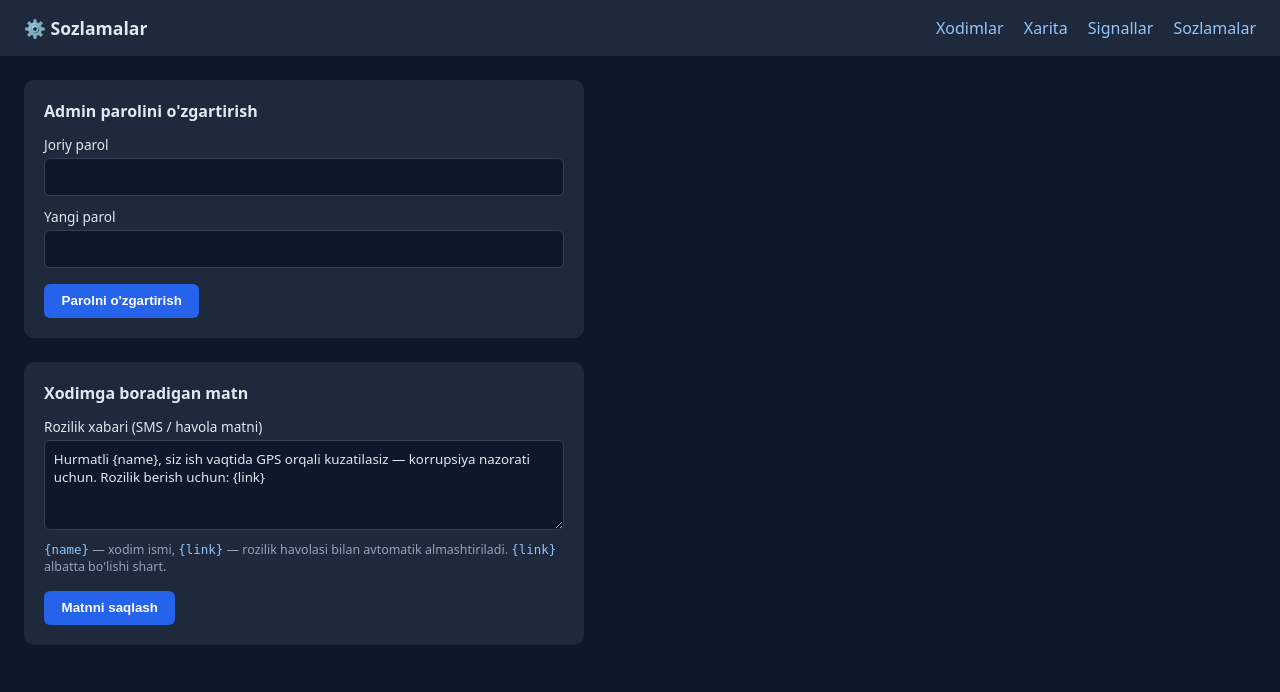
After one commit to mustafaevilham/ilham-github, a Node server app: page /admin/settings in a window 1280 px wide. The commit adds this page. Shown: the top 692 px of the page. Run offline with Node 20, Linux system fonts and the light colour scheme; the visitor is signed in with stand-in values (Sample User, id 1); data that the repository does not hold is empty; some libraries are stand-ins or nearby versions.

Commit message:
gps-monitoring: add admin settings page (change password, edit consent message)
Adds a DB-backed settings table and a Sozlamalar page where the admin can
change their own password and edit the consent/SMS invite message template
({name} and {link} placeholders). Admin credentials are seeded from env on
first boot and read from settings thereafter, so a changed password works;
the seed never overwrites a changed one.

Co-Authored-By: Claude Opus 4.8 <noreply@anthropic.com>
Claude-Session: https://claude.ai/code/session_01Guy5YBpcruFNmzChmCRm2Y

```diff
--- a/gps-monitoring/src/app.js
+++ b/gps-monitoring/src/app.js
@@ -3,8 +3,16 @@ const express = require('express');
 const session = require('express-session');
 const { employeeRoutes } = require('./routes/employeeRoutes');
 const { adminRoutes } = require('./routes/adminRoutes');
+const { ensureAdminSeed } = require('./settings');
 
 function createApp(db, options) {
+  // Seed the admin credentials into the DB settings on first boot so they can
+  // be changed at runtime. On later boots this never overwrites a changed one.
+  ensureAdminSeed(db, {
+    username: options.adminUsername,
+    passwordHash: options.adminPasswordHash,
+  });
+
   const app = express();
 
   app.set('view engine', 'ejs');
--- a/gps-monitoring/src/db.js
+++ b/gps-monitoring/src/db.js
@@ -49,6 +49,11 @@ CREATE TABLE IF NOT EXISTS alerts (
   resolved INTEGER NOT NULL DEFAULT 0,
   FOREIGN KEY (employee_id) REFERENCES employees(id)
 );
+
+CREATE TABLE IF NOT EXISTS settings (
+  key TEXT PRIMARY KEY,
+  value TEXT NOT NULL
+);
 `;
 
 function createDb(dbPath = './data/app.db') {
--- a/gps-monitoring/src/routes/adminRoutes.js
+++ b/gps-monitoring/src/routes/adminRoutes.js
@@ -1,7 +1,10 @@
 const crypto = require('crypto');
 const express = require('express');
-const { verifyPassword, requireAdminAuth } = require('../auth');
+const { verifyPassword, hashPassword, requireAdminAuth } = require('../auth');
 const { sendSms } = require('../sms');
+const {
+  getSetting, setSetting, getConsentTemplate, renderConsentMessage,
+} = require('../settings');
 
 function adminRoutes(db, options) {
   const router = express.Router();
@@ -13,9 +16,10 @@ function adminRoutes(db, options) {
 
   router.post('/login', (req, res) => {
     const { username, password } = req.body;
-    const ok =
-      username === options.adminUsername &&
-      verifyPassword(password || '', options.adminPasswordHash);
+    // Read current credentials from settings (so a changed password works).
+    const storedUser = getSetting(db, 'admin_username', options.adminUsername);
+    const storedHash = getSetting(db, 'admin_password_hash', options.adminPasswordHash);
+    const ok = username === storedUser && verifyPassword(password || '', storedHash);
     if (ok) {
       req.session.isAdmin = true;
       return res.redirect('/admin');
@@ -56,12 +60,56 @@ function adminRoutes(db, options) {
     ).run(employeeId, token, 'pending');
 
     const consentUrl = `${req.protocol}://${req.get('host')}/consent/${token}`;
-    const message =
-      `Hurmatli ${name}, siz ish vaqtida GPS orqali kuzatilasiz — ` +
-      `korrupsiya nazorati uchun. Rozilik berish uchun: ${consentUrl}`;
+    const message = renderConsentMessage(getConsentTemplate(db), {
+      name,
+      link: consentUrl,
+    });
     sendSms(phone, message);
 
     res.redirect('/admin');
+  });
+
+  // --- Settings: change password & edit consent message ---
+  router.get('/settings', (req, res) => {
+    res.render('admin-settings', {
+      template: getConsentTemplate(db),
+      message: req.query.msg || null,
+      error: req.query.err || null,
+    });
+  });
+
+  router.post('/settings/password', (req, res) => {
+    const { current_password, new_password } = req.body;
+    const storedHash = getSetting(db, 'admin_password_hash', options.adminPasswordHash);
+    if (!verifyPassword(current_password || '', storedHash)) {
+      return res.status(200).render('admin-settings', {
+        template: getConsentTemplate(db),
+        message: null,
+        error: 'Joriy parol noto’g’ri',
+      });
+    }
+    if (!new_password || new_password.length < 4) {
+      return res.status(200).render('admin-settings', {
+        template: getConsentTemplate(db),
+        message: null,
+        error: 'Yangi parol kamida 4 belgidan iborat bo’lsin',
+      });
+    }
+    setSetting(db, 'admin_password_hash', hashPassword(new_password));
+    res.redirect('/admin/settings?msg=' + encodeURIComponent('Parol o’zgartirildi'));
+  });
+
+  router.post('/settings/message', (req, res) => {
+    const { template } = req.body;
+    if (!template || !template.includes('{link}')) {
+      return res.status(200).render('admin-settings', {
+        template: template || getConsentTemplate(db),
+        message: null,
+        error: 'Matnda {link} bo’lishi shart (havola shu yerga qo’yiladi)',
+      });
+    }
+    setSetting(db, 'consent_message_template', template);
+    res.redirect('/admin/settings?msg=' + encodeURIComponent('Matn saqlandi'));
   });
 
   // --- Zone editing ---
--- /dev/null
+++ b/gps-monitoring/src/settings.js
@@ -0,0 +1,46 @@
+// Key/value settings stored in the DB, so the admin can change things at
+// runtime (password, the consent invite message) without redeploying.
+
+const DEFAULT_CONSENT_TEMPLATE =
+  "Hurmatli {name}, siz ish vaqtida GPS orqali kuzatilasiz — " +
+  "korrupsiya nazorati uchun. Rozilik berish uchun: {link}";
+
+function getSetting(db, key, fallback = null) {
+  const row = db.prepare('SELECT value FROM settings WHERE key = ?').get(key);
+  return row ? row.value : fallback;
+}
+
+function setSetting(db, key, value) {
+  db.prepare(`
+    INSERT INTO settings (key, value) VALUES (?, ?)
+    ON CONFLICT(key) DO UPDATE SET value = excluded.value
+  `).run(key, value);
+}
+
+// Seed the admin credentials from env ONLY if none are stored yet. Never
+// overwrites an existing (possibly changed) password.
+function ensureAdminSeed(db, { username, passwordHash }) {
+  if (getSetting(db, 'admin_password_hash') === null) {
+    setSetting(db, 'admin_username', username);
+    setSetting(db, 'admin_password_hash', passwordHash);
+  }
+}
+
+function getConsentTemplate(db) {
+  return getSetting(db, 'consent_message_template', DEFAULT_CONSENT_TEMPLATE);
+}
+
+function renderConsentMessage(template, { name, link }) {
+  return template
+    .split('{name}').join(name)
+    .split('{link}').join(link);
+}
+
+module.exports = {
+  getSetting,
+  setSetting,
+  ensureAdminSeed,
+  getConsentTemplate,
+  renderConsentMessage,
+  DEFAULT_CONSENT_TEMPLATE,
+};
--- a/gps-monitoring/views/admin-alerts.ejs
+++ b/gps-monitoring/views/admin-alerts.ejs
@@ -29,6 +29,7 @@
       <a href="/admin">Xodimlar</a>
       <a href="/admin/map">Xarita</a>
       <a href="/admin/alerts">Signallar</a>
+      <a href="/admin/settings">Sozlamalar</a>
     </nav>
   </header>
   <main>
--- a/gps-monitoring/views/admin-dashboard.ejs
+++ b/gps-monitoring/views/admin-dashboard.ejs
@@ -30,6 +30,7 @@
       <a href="/admin">Xodimlar</a>
       <a href="/admin/map">Xarita</a>
       <a href="/admin/alerts">Signallar</a>
+      <a href="/admin/settings">Sozlamalar</a>
       <form method="POST" action="/admin/logout" style="display:inline">
         <button type="submit">Chiqish</button>
       </form>
--- a/gps-monitoring/views/admin-map.ejs
+++ b/gps-monitoring/views/admin-map.ejs
@@ -22,6 +22,7 @@
       <a href="/admin">Xodimlar</a>
       <a href="/admin/map">Xarita</a>
       <a href="/admin/alerts">Signallar</a>
+      <a href="/admin/settings">Sozlamalar</a>
     </nav>
   </header>
   <div id="map"></div>
--- /dev/null
+++ b/gps-monitoring/views/admin-settings.ejs
@@ -0,0 +1,64 @@
+<!DOCTYPE html>
+<html lang="uz">
+<head>
+  <meta charset="utf-8">
+  <meta name="viewport" content="width=device-width, initial-scale=1">
+  <title>Admin — Sozlamalar</title>
+  <style>
+    body { font-family: system-ui, sans-serif; background: #0f172a; color: #e2e8f0; margin: 0; }
+    header { background: #1e293b; padding: 1rem 1.5rem; display: flex; justify-content: space-between; align-items: center; flex-wrap: wrap; gap: .5rem; }
+    header h1 { font-size: 1.1rem; margin: 0; }
+    nav a { color: #93c5fd; text-decoration: none; margin-left: 1rem; }
+    main { padding: 1.5rem; max-width: 560px; }
+    .card { background: #1e293b; padding: 1.25rem; border-radius: 10px; margin-bottom: 1.5rem; }
+    h2 { font-size: 1rem; margin-top: 0; }
+    label { display: block; margin: .7rem 0 .25rem; font-size: .85rem; }
+    input, textarea { width: 100%; padding: .55rem; border-radius: 6px; border: 1px solid #334155; background: #0f172a; color: #e2e8f0; box-sizing: border-box; font-family: inherit; }
+    textarea { min-height: 90px; resize: vertical; }
+    button { margin-top: 1rem; padding: .6rem 1.1rem; border: 0; border-radius: 6px; background: #2563eb; color: #fff; font-weight: 600; cursor: pointer; }
+    .hint { font-size: .78rem; color: #94a3b8; margin-top: .35rem; }
+    .ok { background: #166534; color: #bbf7d0; padding: .6rem .8rem; border-radius: 6px; margin-bottom: 1rem; }
+    .err { background: #7f1d1d; color: #fecaca; padding: .6rem .8rem; border-radius: 6px; margin-bottom: 1rem; }
+    code { color: #93c5fd; }
+  </style>
+</head>
+<body>
+  <header>
+    <h1>⚙️ Sozlamalar</h1>
+    <nav>
+      <a href="/admin">Xodimlar</a>
+      <a href="/admin/map">Xarita</a>
+      <a href="/admin/alerts">Signallar</a>
+      <a href="/admin/settings">Sozlamalar</a>
+    </nav>
+  </header>
+  <main>
+    <% if (message) { %><div class="ok"><%= message %></div><% } %>
+    <% if (error) { %><div class="err"><%= error %></div><% } %>
+
+    <div class="card">
+      <h2>Admin parolini o'zgartirish</h2>
+      <form method="POST" action="/admin/settings/password">
+        <label for="current_password">Joriy parol</label>
+        <input id="current_password" name="current_password" type="password" required>
+        <label for="new_password">Yangi parol</label>
+        <input id="new_password" name="new_password" type="password" required>
+        <button type="submit">Parolni o'zgartirish</button>
+      </form>
+    </div>
+
+    <div class="card">
+      <h2>Xodimga boradigan matn</h2>
+      <form method="POST" action="/admin/settings/message">
+        <label for="template">Rozilik xabari (SMS / havola matni)</label>
+        <textarea id="template" name="template"><%= template %></textarea>
+        <div class="hint">
+          <code>{name}</code> — xodim ismi, <code>{link}</code> — rozilik havolasi
+          bilan avtomatik almashtiriladi. <code>{link}</code> albatta bo'lishi shart.
+        </div>
+        <button type="submit">Matnni saqlash</button>
+      </form>
+    </div>
+  </main>
+</body>
+</html>
```
Also changed, not shown: gps-monitoring/test/adminSettings.test.js (added, +87 -0 lines), gps-monitoring/test/db.test.js (+2 -2 lines), gps-monitoring/test/settings.test.js (added, +48 -0 lines).
